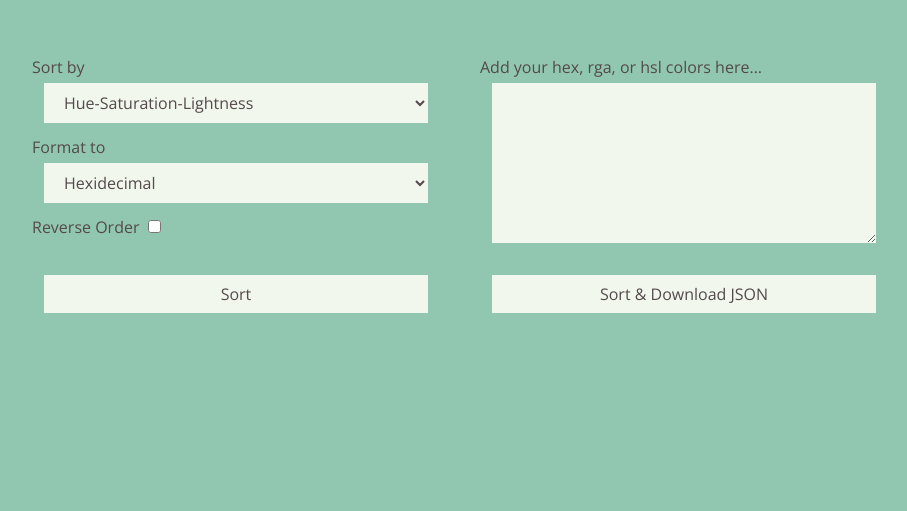
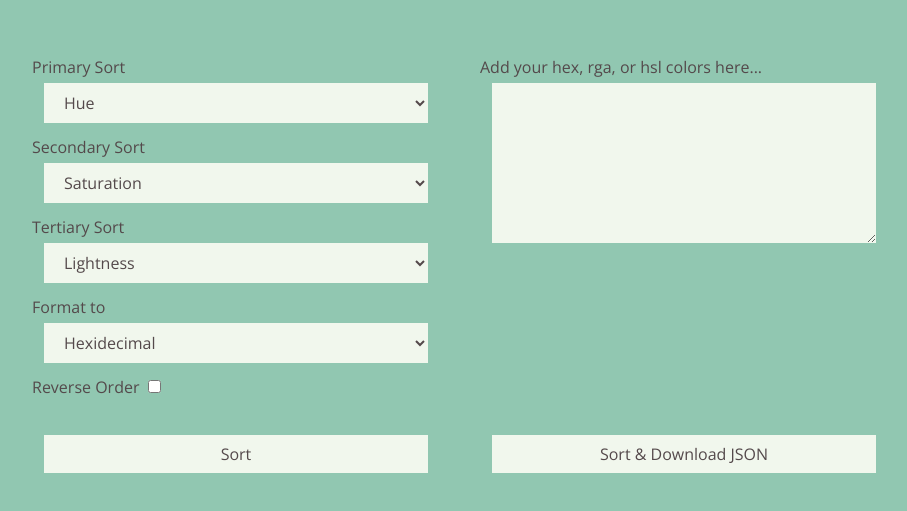
Before and after one commit to handeyeco/ColorSort, a plain HTML site: page index.html in a window 1280 px wide. Shown: the part 107-618 px from the top of the page, without its empty margins (180-1087 px from the left). Drawn offline with nearby package versions, Linux system fonts and the light colour scheme.

Commit message:
Split sort options

```diff
--- a/index.html
+++ b/index.html
@@ -19,20 +19,38 @@
     <div class="control-container">
       <div>
         <div>
-          <label for="sort-option">Sort by</label>
-          <select name="sort-option" id="sort-option">
-            <option value="hue-saturation-lightness">Hue-Saturation-Lightness</option>
-            <option value="hue-lightness-saturation">Hue-Lightness-Saturation</option>
-            <option value="saturation-hue-lightness">Saturation-Hue-Lightness</option>
-            <option value="saturation-lightness-hue">Saturation-Lightness-Hue</option>
-            <option value="lightness-hue-saturation">Lightness-Hue-Saturation</option>
-            <option value="lightness-saturation-hue">Lightness-Saturation-Hue</option>
-            <option value="red-green-blue">Red-Green-Blue</option>
-            <option value="red-blue-green">Red-Blue-Green</option>
-            <option value="blue-red-green">Blue-Red-Green</option>
-            <option value="blue-green-red">Blue-Green-Red</option>
-            <option value="green-blue-red">Green-Blue-Red</option>
-            <option value="green-red-blue">Green-Red-Blue</option>
+          <label for="primary-sort">Primary Sort</label>
+          <select name="primary-sort" id="primary-sort">
+            <option value="hue" selected>Hue</option>
+            <option value="saturation">Saturation</option>
+            <option value="lightness">Lightness</option>
+            <option value="red">Red</option>
+            <option value="green">Green</option>
+            <option value="blue">Blue</option>
+          </select>
+        </div>
+
+        <div>
+          <label for="secondary-sort">Secondary Sort</label>
+          <select name="secondary-sort" id="secondary-sort">
+            <option value="hue">Hue</option>
+            <option value="saturation" selected>Saturation</option>
+            <option value="lightness">Lightness</option>
+            <option value="red">Red</option>
+            <option value="green">Green</option>
+            <option value="blue">Blue</option>
+          </select>
+        </div>
+
+        <div>
+          <label for="tertiary-sort">Tertiary Sort</label>
+          <select name="tertiary-sort" id="tertiary-sort">
+            <option value="hue">Hue</option>
+            <option value="saturation">Saturation</option>
+            <option value="lightness" selected>Lightness</option>
+            <option value="red">Red</option>
+            <option value="green">Green</option>
+            <option value="blue">Blue</option>
           </select>
         </div>
 
--- a/scripts/main.js
+++ b/scripts/main.js
@@ -4,18 +4,17 @@ function sortAndDownloadColors() {
   let rgb = [];
   let hsl = [];
 
-  colors.forEach(elem => {
+  colors.colors.forEach(elem => {
     hex.push(elem.hex);
     rgb.push(elem.rgb);
     hsl.push(elem.hsl);
   });
 
-  const result = {
-    colorObjects: colors,
+  const result = Object.assign(colors, {
     hexArray: hex,
     rgbArray: rgb,
     hslArray: hsl
-  }
+  })
 
   const downloadFile = "data:text/json;charset=utf-8," + encodeURIComponent(JSON.stringify(result));
   const downloadLink = document.createElement('a');
@@ -31,16 +30,18 @@ function sortColors() {
   const swatchContainer = document.getElementById('swatch-container');
   const input = document.getElementById('color-input');
 
-  const sort = document.getElementById('sort-option').value;
-  const sortMethod = getSortMethod(sort);
-  const reverse = document.getElementById('reverse').checked;
+  const primarySort = document.getElementById('primary-sort').value;
+  const secondarySort = document.getElementById('secondary-sort').value;
+  const tertiarySort = document.getElementById('tertiary-sort').value;
+  const sortMethod = getSortMethod(primarySort, secondarySort, tertiarySort);
+  const reversed = document.getElementById('reverse').checked;
   const format = document.getElementById('format-option').value;
 
   const hexValues = input.value.match(/#[A-F0-9]{6}|#[A-F0-9]{3}/gi) || [];
   const rgbValues = input.value.match(/rgb\(\s*\d{1,3}\s*,\s*\d{1,3}\s*,\s*\d{1,3}\s*\)/gi) || [];
   const hslValues = input.value.match(/hsl\(\s*\d{1,3}\s*,\s*\d{1,3}%\s*,\s*\d{1,3}%\s*\)/gi) || [];
   const colors = createColorArray(hexValues, rgbValues, hslValues).sort(sortMethod);
-  if (reverse) {
+  if (reversed) {
     colors.reverse();
   }
 
@@ -54,7 +55,7 @@ function sortColors() {
     return el[format]
   }).join(', ');
 
-  return colors;
+  return { colors, sortInformation: { primarySort, secondarySort, tertiarySort, reversed } };
 }
 
 function determineSwatchSize(count) {
@@ -74,10 +75,9 @@ function determineSwatchSize(count) {
   ];
 }
 
-function getSortMethod(sort) {
-  const split = sort.split('-');
+function getSortMethod(primary, secondary, tertiary) {
   return (e1, e2) => {
-    return e1[split[0]] - e2[split[0]] || e1[split[1]] - e2[split[1]] || e1[split[2]] - e2[split[2]]
+    return e1[primary] - e2[primary] || e1[secondary] - e2[secondary] || e1[tertiary] - e2[tertiary]
   };
 }
 
```
Also changed, not shown: README.md.
